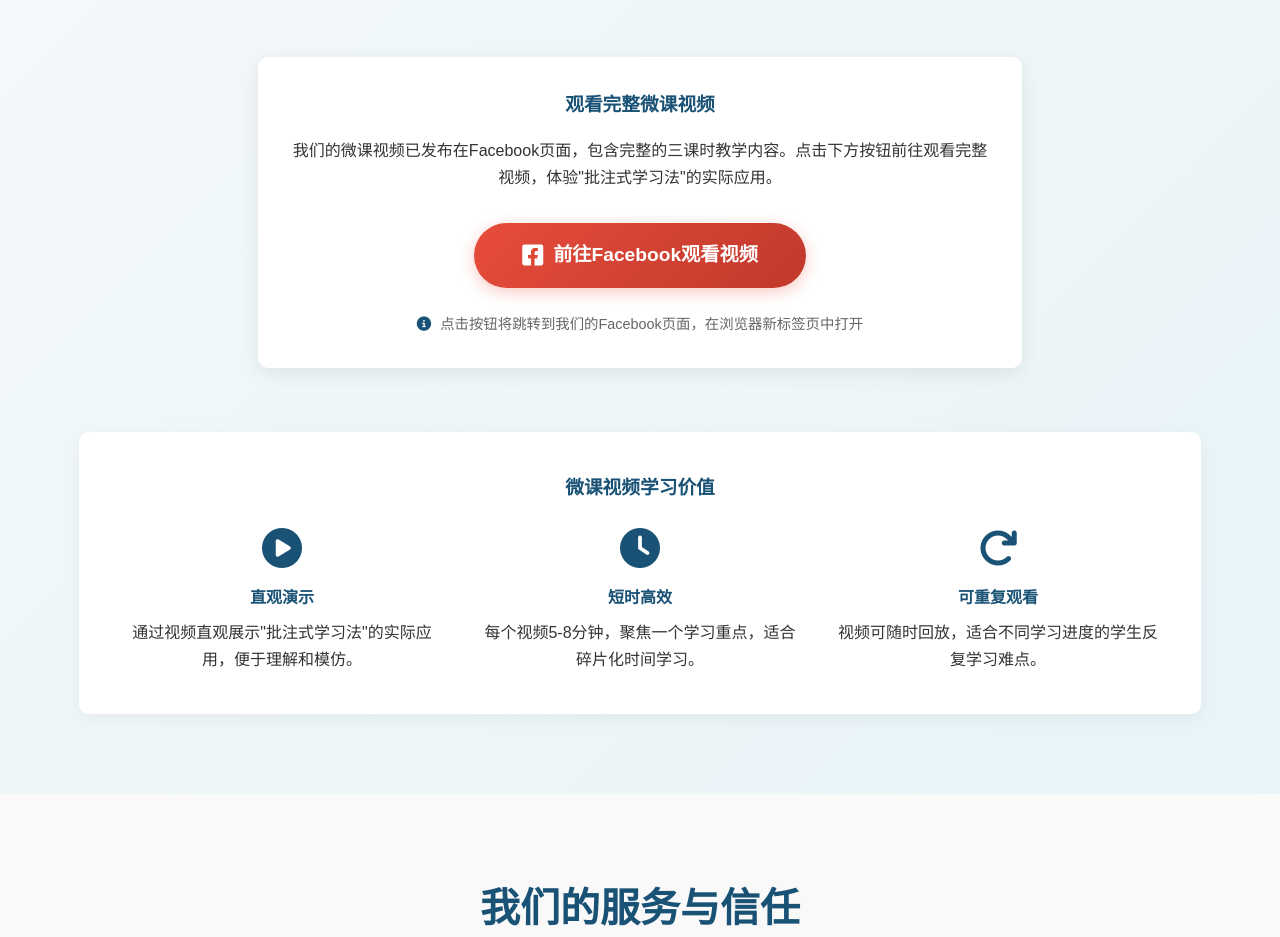
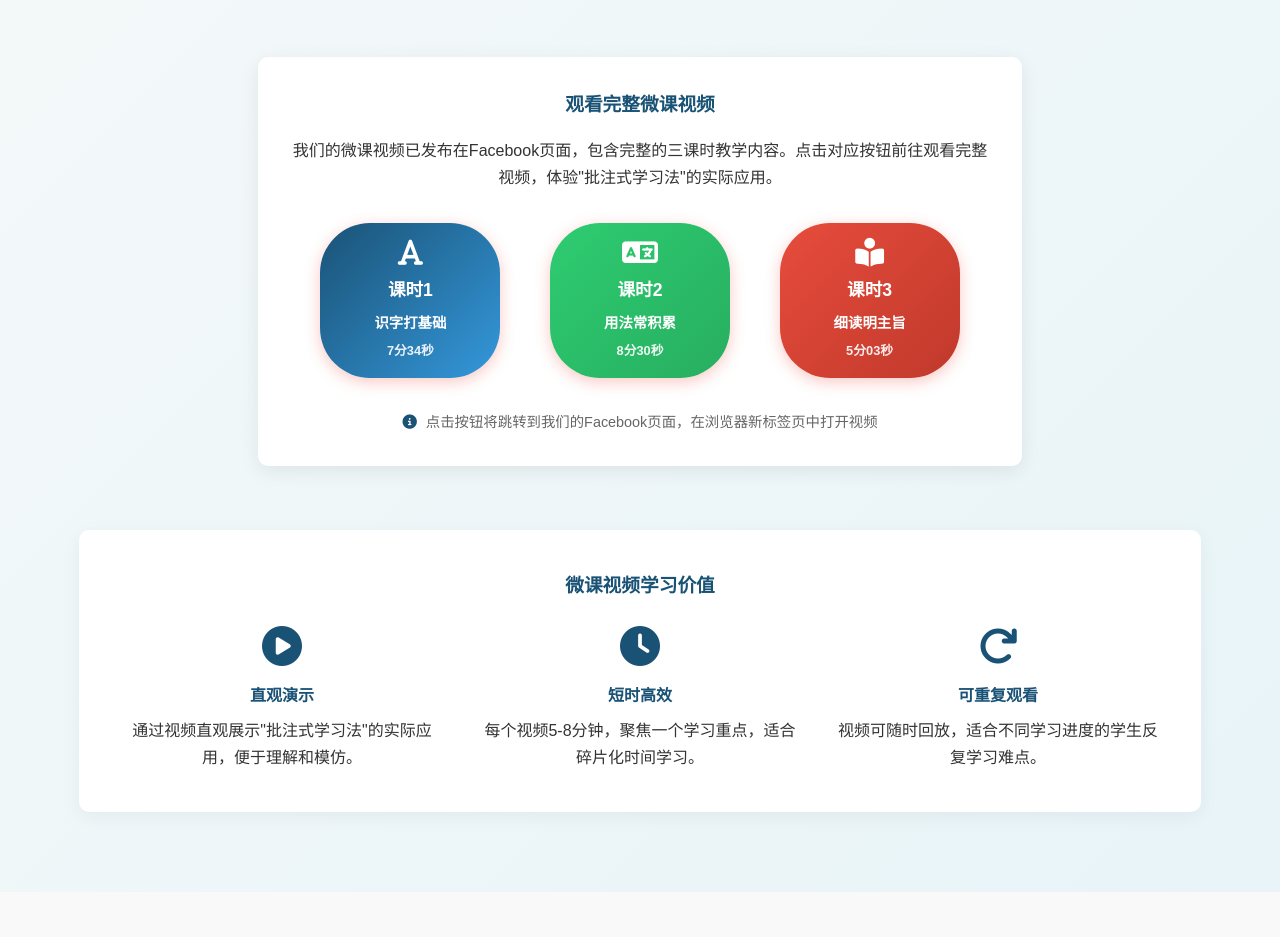
Before and after one commit to skyyyblue-web/shuqiao-website, a plain HTML site: page index.html in a window 1280 px wide. Shown: the part 4400-5337 px from the top of the page. Drawn offline with Linux system fonts and the light colour scheme.

Commit message:
Update index.html

```diff
--- a/index.html
+++ b/index.html
@@ -810,19 +810,44 @@
             <div style="text-align: center; margin-top: 4rem;">
                 <div style="background: white; padding: 2rem; border-radius: 10px; display: inline-block; box-shadow: 0 5px 20px rgba(0,0,0,0.08);">
                     <h3 style="color: #1a5276; margin-bottom: 1rem;">观看完整微课视频</h3>
-                    <p style="margin-bottom: 2rem; max-width: 700px;">我们的微课视频已发布在Facebook页面，包含完整的三课时教学内容。点击下方按钮前往观看完整视频，体验"批注式学习法"的实际应用。</p>
+                    <p style="margin-bottom: 2rem; max-width: 700px;">我们的微课视频已发布在Facebook页面，包含完整的三课时教学内容。点击对应按钮前往观看完整视频，体验"批注式学习法"的实际应用。</p>
+
+		    <div style="display: flex; justify-content: center; flex-wrap: wrap; gap: 1.5rem; margin-bottom: 2rem;">
 
                         <a href="https://www.facebook.com/share/v/1AwM8Ut4mG/"
                            target="_blank"
                            class="btn"
-                       style="padding: 1rem 3rem; font-size: 1.2rem; display: inline-flex; align-items: center; justify-content: center;">
-                        <i class="fab fa-facebook-square" style="font-size: 1.5rem; margin-right: 10px;"></i>
-                        前往Facebook观看视频
+                           style="padding: 1rem 2rem; font-size: 1.1rem; display: flex; flex-direction: column; align-items: center; min-width: 180px; background: linear-gradient(135deg, #1a5276, #3498db);">
+                            <i class="fas fa-font" style="font-size: 1.8rem; margin-bottom: 0.5rem;"></i>
+                            <span style="font-weight: bold;">课时1</span>
+                            <span style="font-size: 0.9rem; margin-top: 0.3rem;">识字打基础</span>
+                            <span style="font-size: 0.8rem; margin-top: 0.3rem; opacity: 0.9;">7分34秒</span>
                         </a>
+
+			<a href="https://www.facebook.com/share/v/1CqY758Zju/"
+               		    target="_blank"
+               		    class="btn"
+               		    style="padding: 1rem 2rem; font-size: 1.1rem; display: flex; flex-direction: column; align-items: center; min-width: 180px; background: linear-gradient(135deg, #2ecc71, #27ae60);">
+                	    <i class="fas fa-language" style="font-size: 1.8rem; margin-bottom: 0.5rem;"></i>
+                	    <span style="font-weight: bold;">课时2</span>
+                	    <span style="font-size: 0.9rem; margin-top: 0.3rem;">用法常积累</span>
+                	    <span style="font-size: 0.8rem; margin-top: 0.3rem; opacity: 0.9;">8分30秒</span>
+            		</a>
+
+            		<a href="https://www.facebook.com/share/v/1CgfRQgAXK/"
+               		    target="_blank"
+               		    class="btn"
+               		    style="padding: 1rem 2rem; font-size: 1.1rem; display: flex; flex-direction: column; align-items: center; min-width: 180px; background: linear-gradient(135deg, #e74c3c, #c0392b);">
+                	    <i class="fas fa-book-reader" style="font-size: 1.8rem; margin-bottom: 0.5rem;"></i>
+               		    <span style="font-weight: bold;">课时3</span>
+                	    <span style="font-size: 0.9rem; margin-top: 0.3rem;">细读明主旨</span>
+                	    <span style="font-size: 0.8rem; margin-top: 0.3rem; opacity: 0.9;">5分03秒</span>
+            		</a>
+        	    </div>
 
         	    <p style="margin-top: 1.5rem; color: #666; font-size: 0.9rem;">
             		<i class="fas fa-info-circle" style="color: #1a5276; margin-right: 5px;"></i>
-                        点击按钮将跳转到我们的Facebook页面，在浏览器新标签页中打开
+            		点击按钮将跳转到我们的Facebook页面，在浏览器新标签页中打开视频
         	    </p>
     		</div>
 	    </div>
```
Lines whose indentation alone changed are shown as unchanged.
